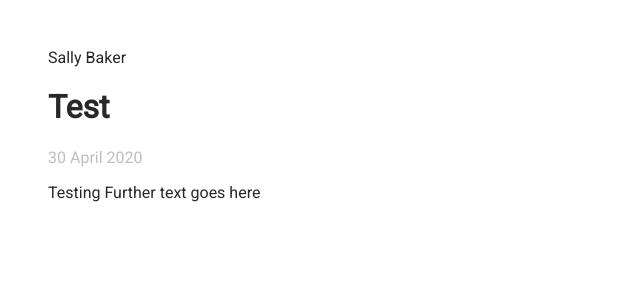
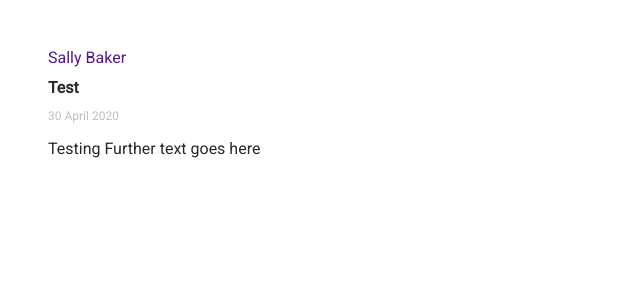
Before and after one commit to sallybaker/sallybaker.github.io, a Jekyll site: the page built from _posts/2020-04-30-test.md, in a window 1280 px wide. Shown: the top 300 px of the page, without its empty margins (0-640 px from the left). Built offline with Jekyll 4.4.1, drawn with Linux system fonts in a browser that asks for light colours.

Commit message:
more stylin

```diff
--- a/assets/css/style.scss
+++ b/assets/css/style.scss
@@ -22,8 +22,12 @@ ul.posts {
 }
 p.meta {
   color: #bebebe;
+  font-size: 0.75em;
 }
 .title a {
-  color: #282828;
+  color: #551A8B;
   text-decoration: none;
 }
+h1 {
+  font-size: 1em;
+}
```
